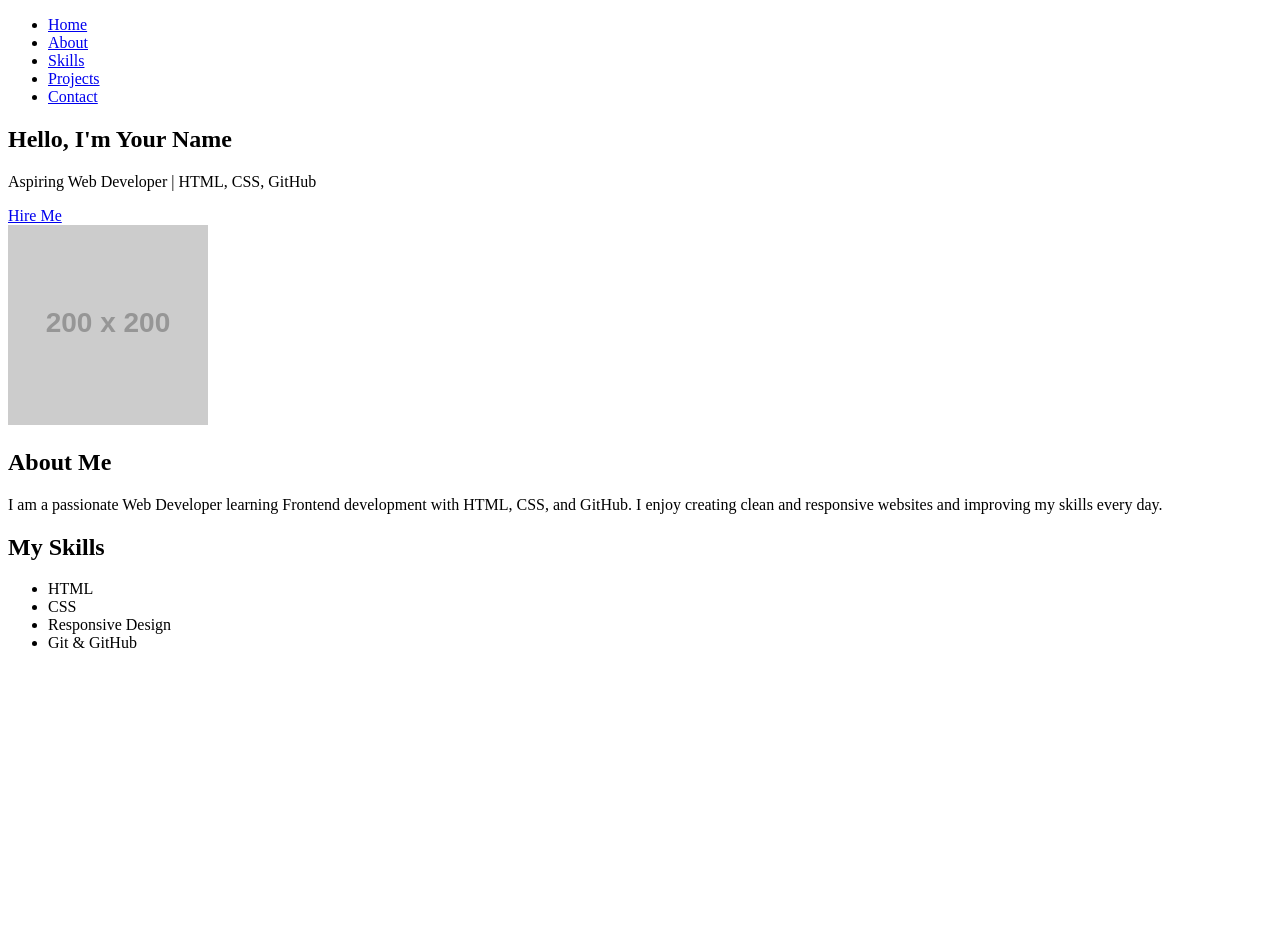
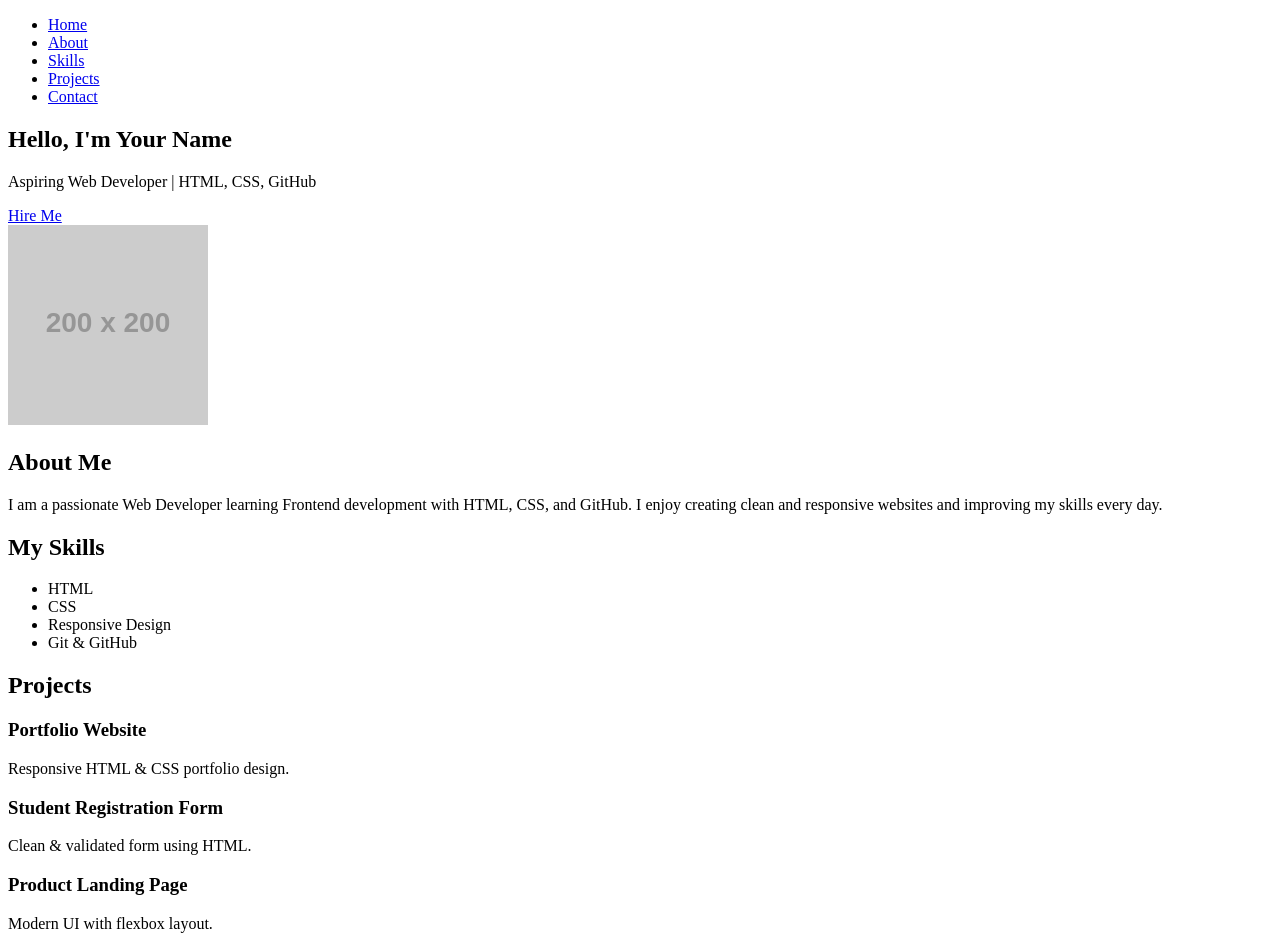
Before and after one commit to Shubhangupadhyay0482/demo_html_by_shubhang, a plain HTML site: page myportfolio/myportfolio.html in a window 1280 px wide. Before the commit the page ends 800 px from the top, so only its background shows below. Drawn offline with Linux system fonts and the light colour scheme; placeholder pictures from the web are drawn by us.

Commit message:
portfolio

```diff
--- a/myportfolio/myportfolio.html
+++ b/myportfolio/myportfolio.html
@@ -36,5 +36,22 @@
             <li>Git & GitHub</li>
         </ul>
     </section>
+     <section id="projects" class="section-projects">
+        <h2>Projects</h2>
+        <div class="project-list">
+            <div class="project-item">
+                <h3>Portfolio Website</h3>
+                <p>Responsive HTML & CSS portfolio design.</p>
+            </div>
+            <div class="project-item">
+                <h3>Student Registration Form</h3>
+                <p>Clean & validated form using HTML.</p>
+            </div>
+            <div class="project-item">
+                <h3>Product Landing Page</h3>
+                <p>Modern UI with flexbox layout.</p>
+            </div>
+        </div>
+    </section>
 </body>
 </html>
```
